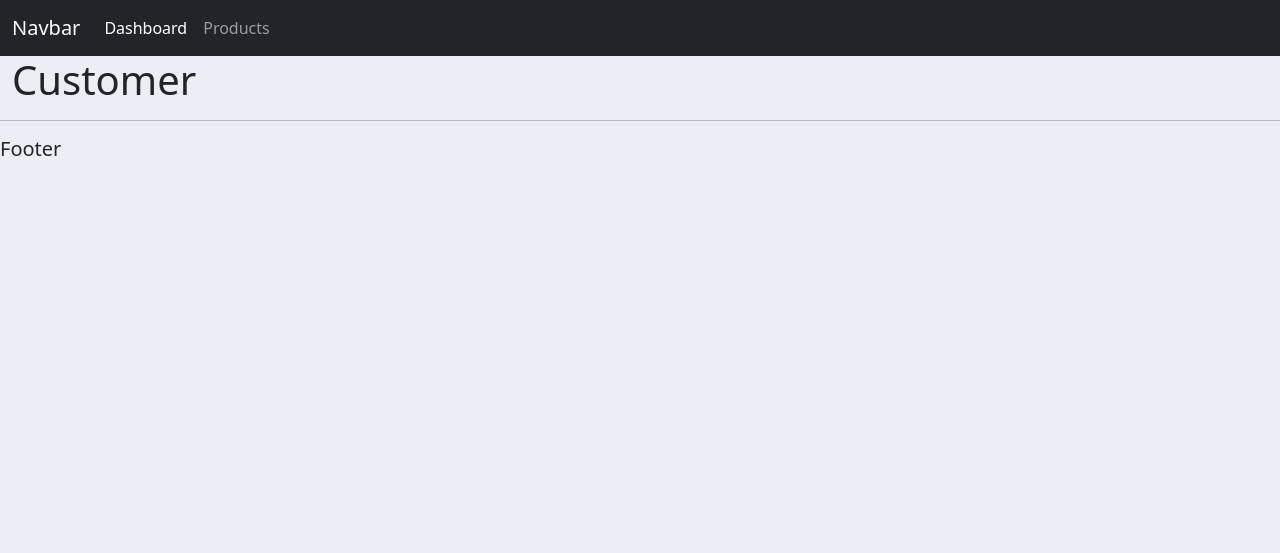
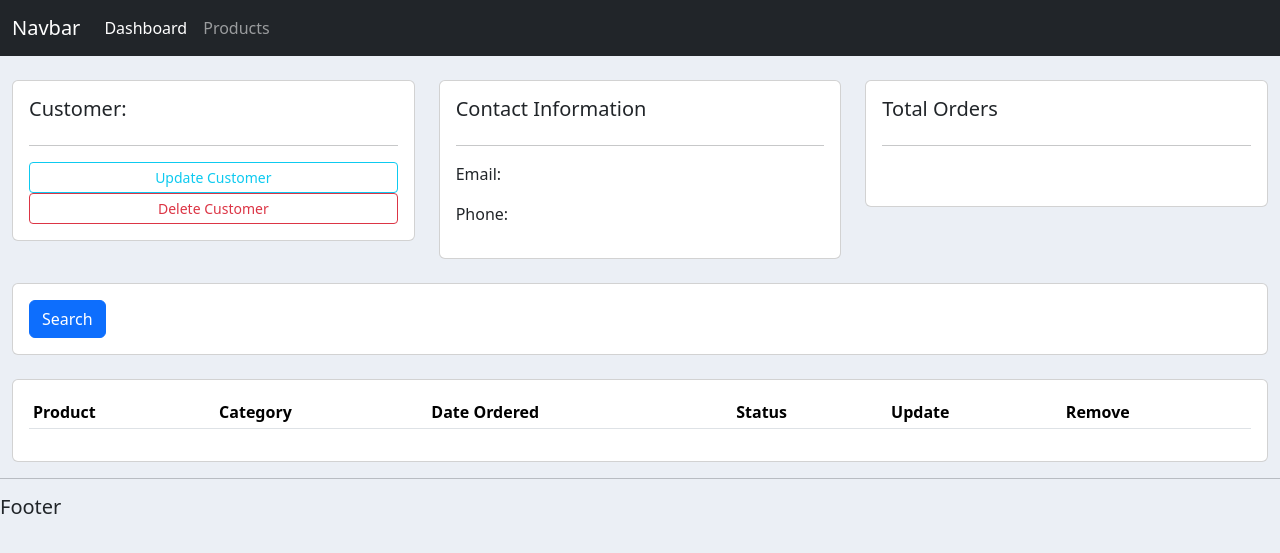
Before and after one commit to kkgan02/django-order-management, a Django app: page /customer/ in a window 1280 px wide. Shown: the top 553 px of the page. Run offline with Django 4.2, Linux system fonts and the light colour scheme; lists and menus that the app fills with data are empty.

Commit message:
update ux

```diff
--- a/crm/accounts/templates/accounts/customer.html
+++ b/crm/accounts/templates/accounts/customer.html
@@ -1,4 +1,63 @@
-{% extends 'accounts/main.html' %}
-{% block content %}
-<h1>Customer</h1>
+{% extends 'accounts/main.html' %} {% block content %}
+<br />
+<div class="row">
+  <div class="col-md">
+    <div class="card card-body">
+      <h5>Customer:</h5>
+      <hr />
+      <a class="btn btn-outline-info btn-sm btn-block" href=""
+        >Update Customer</a
+      >
+      <a class="btn btn-outline-danger btn-sm btn-block" href=""
+        >Delete Customer</a
+      >
+    </div>
+  </div>
+
+  <div class="col-md">
+    <div class="card card-body">
+      <h5>Contact Information</h5>
+      <hr />
+      <p>Email:</p>
+      <p>Phone:</p>
+    </div>
+  </div>
+
+  <div class="col-md">
+    <div class="card card-body">
+      <h5>Total Orders</h5>
+      <hr />
+      <h1 style="text-align: center; padding: 10px"></h1>
+    </div>
+  </div>
+</div>
+
+<br />
+<div class="row">
+  <div class="col">
+    <div class="card card-body">
+      <form method="get">
+        <button class="btn btn-primary" type="submit">Search</button>
+      </form>
+    </div>
+  </div>
+</div>
+
+<br />
+<div class="row">
+    <div class="col-md">
+        <div class="card card-body">
+            <table class="table table-sm">
+                <tr>
+                    <th>Product</th>
+                    <th>Category</th>
+                    <th>Date Ordered</th>
+                    <th>Status</th>
+                    <th>Update</th>
+                    <th>Remove</th>
+                </tr>
+            </table>
+        </div>
+    </div>
+</div>
 {% endblock %}
```
